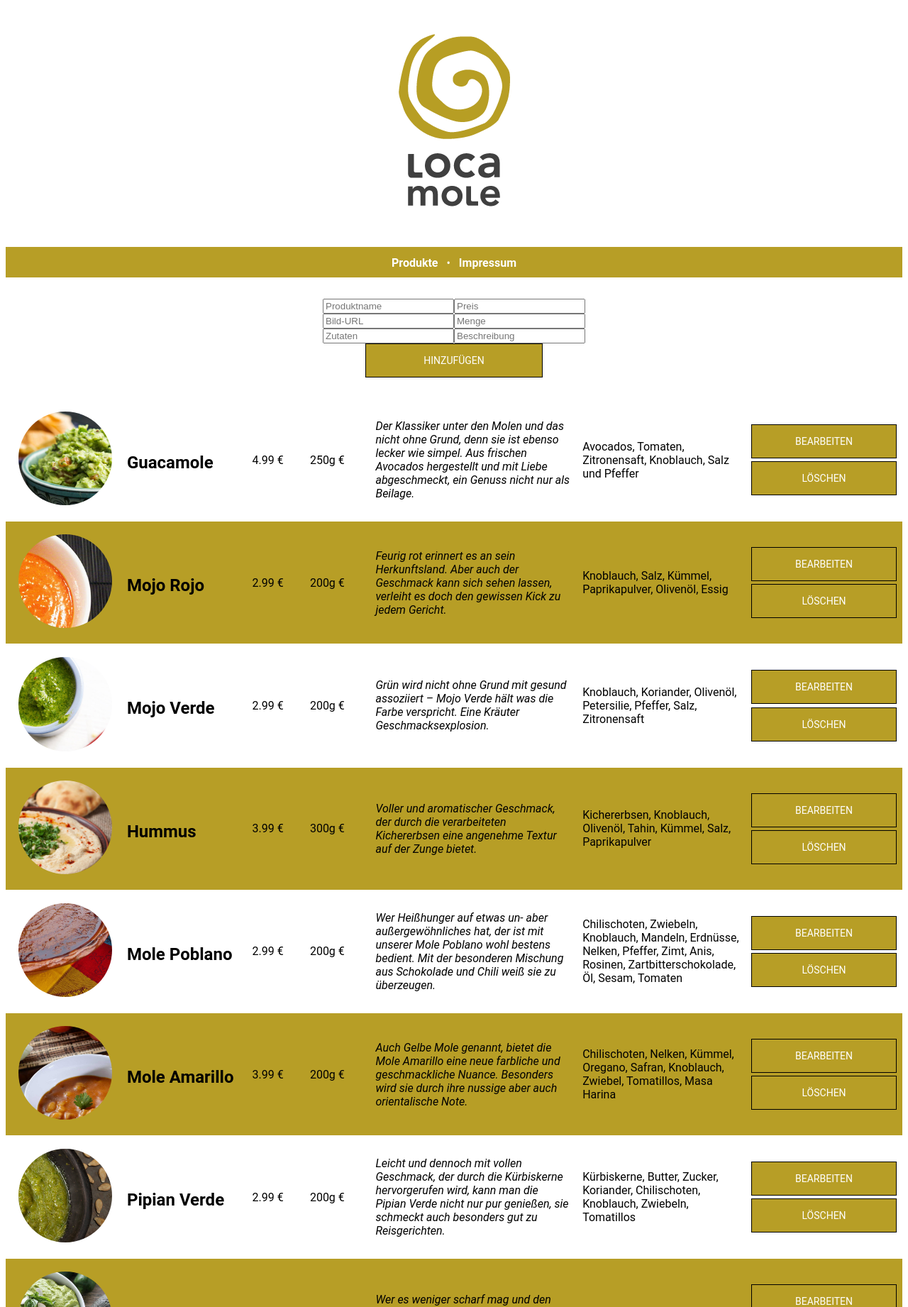
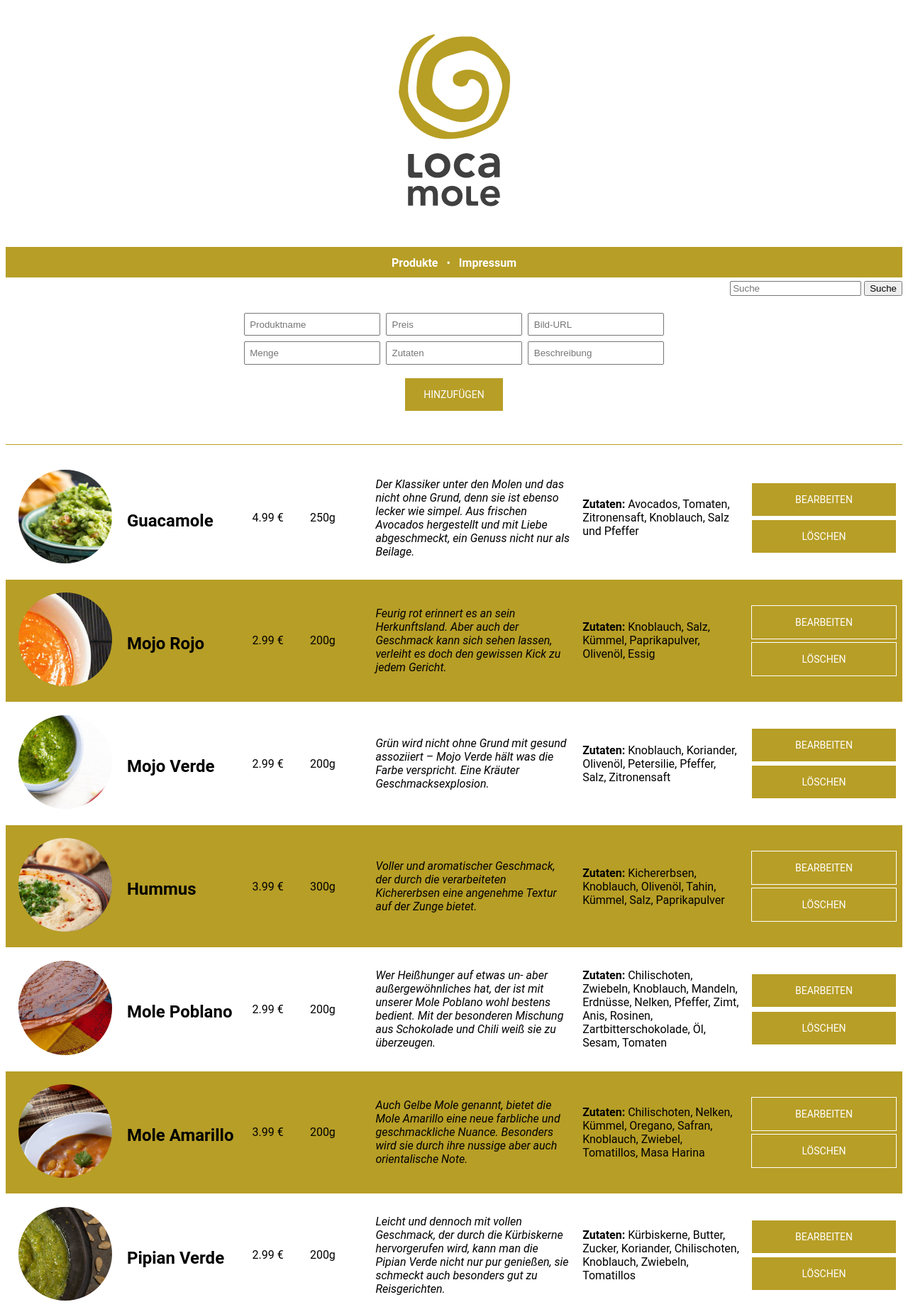
Before and after one commit to lilith-schwarz/php11MP1, a PHP site: page /admin.php in a window 1280 px wide. Shown: the top 1842 px of the page at 71% size. Run offline with PHP 8.4, Linux system fonts and the light colour scheme; a user stored in the database is signed in; data comes from the database, SQL or seed files in the repository.

Commit message:
search-functions EVERYWHERE

```diff
--- a/admin.php
+++ b/admin.php
@@ -18,8 +18,14 @@
 	<div id="menue">
 		<span class="menue"> <a href="katalog.php" class="index">Produkte</a></span>
 		<span class="bullet"> &bull;</span>
-		<span class="menue"><a href="impressum.html" class="index">Impressum</a></span>
-</div>
+		<span class="menue"><a href="impressum.html" class="index">Impressum</a></span></div>
+		<div><form method="post" action="admin.php" id="searchform">
+		<input type="text" name="searchString" placeholder="Suche">
+		<button type="submit" name="searchButton">Suche</button>
+		</form>
+		</div>
+
+
 
 <?php
 session_start();
@@ -36,6 +42,9 @@ $varzutaten="";
 $varbeschreibung="";
 $varid="";
 
+if (!isset($_SESSION['visited'])) { //Wenn nicht eingeloggt (Session inaktiv), dann einloggen
+	login();
+}
 
 if (isset($_POST['loschen'])){	//wenn der Button "Löschen" geklickt wurde
 	button_loeschen();
@@ -46,10 +55,6 @@ else if (isset($_POST['bearbeiten'])){	//wenn der Button "Bearbeiten" geklickt w
 
 create_editform(); //Erstellt das Formular zum Hinzufügen/Bearbeiten der Einträge
 
-if (!isset($_SESSION['visited'])) { //Wenn nicht eingeloggt (Session inaktiv), dann einloggen
-	login();
-}
-
 if(isset($_POST["Hinzufügen"])){	//Button "Hinzufügen" wurde gedrückt
 	add_item();
 }
@@ -57,7 +62,11 @@ else if(isset($_POST["Ändern"])){ 	//Button "Ändern" wurde gedrückt
 	edit_item();
 }
 
-show_itemlist();	//zeigt alle Datenbankeinträge an
+if(isset($_POST['searchButton'])) {
+	searchAndShow_itemlist();	//zeige Suchergebnisse an (Wenn "Suche" gedrückt wurde)
+}else {
+	show_itemlist();	//...oder zeige alle Datenbankeinträge an
+}
 
 mysqli_close($verbindung);	//schließt die Datenbank-Verbindung
 
@@ -137,6 +146,8 @@ function create_editform(){	//generiert die Eingabe-Felder (bei Bearbeiten vorau
 	echo '<button type="submit" name="'.$button.'"" value="'.$varid.'" id="dazu" class="button">'.$button.'</button>';
 	echo '</div>';
 	echo '</form>';
+	echo '<hr>';
+
 }
 
 function login(){
@@ -214,9 +225,9 @@ function show_itemlist(){	//Zeigt alle Items der DB an
 		echo "<td id='tbild'> <img src='{$produkte ['bild']}' class='bild'/></td>";
 		echo "<td><h2 id='th2'> {$produkte ['name']}</h2></td>";
 		echo "<td id='tp'> {$produkte ['preis']} &euro; </td>";
-		echo "<td id='tm'> {$produkte ['menge']} &euro; </td>";
+		echo "<td id='tm'> {$produkte ['menge']}</td>";
 		echo "<td id='tb'> {$produkte ['beschreibung']} </td>";
-		echo "<td id='tz'> {$produkte ['zutaten']}</td>";
+		echo "<td id='tz'><strong>Zutaten: </strong> {$produkte ['zutaten']}</td>";
 		echo "<td class='leer'><form class='dazu' method='post' action='admin.php'>";
 		echo "<button type='submit' name='bearbeiten' value='{$produkte['id']}' class='button' id='ed'>Bearbeiten</button><br/>";
 	    echo "<button type='submit' name='loschen' value='{$produkte['id']}' onclick=\"return confirm('Wirklich löschen?')\" class='button' id='del'>L&ouml;schen</button></form></td>";
@@ -235,6 +246,50 @@ function psw_hash($Input) {
   return($upperHash);
 }
 
+function searchAndShow_itemlist(){
+	global $verbindung;
+
+	$insertString=$_POST['searchString'];
+	$insertArray=explode(" ", $insertString);		//Teilt Suchstring in einzelne Begriffe nach Leerzeichen
+	$wordCount=count($insertArray);					//Zählt, wieviele einzelne Suchbegriffe es gibt
+
+	$sql = "SELECT * FROM produkte WHERE ";			//SQL Befehl wird in for-Schleife fertig definiert
+
+	for ($i=0; $i < $wordCount; $i++) {
+
+		if($i==0){		//Wenn es der 1. Suchbegriff ist
+			$sql .= "name LIKE '%".$insertArray[$i]."%' OR zutaten LIKE '%".$insertArray[$i]."%'";
+
+		}else{			//Für alle weiteren muss ein OR davor...
+			$sql.=" OR name LIKE '%".$insertArray[$i]."%' OR zutaten LIKE '%".$insertArray[$i]."%'";
+
+		}
+	}
+
+	$abfrage=mysqli_query($verbindung, $sql);
+
+	echo'<table class="katalog">';
+
+	while ($produkte = mysqli_fetch_assoc($abfrage)){
+
+		echo"<tr>";
+		echo "<td id='tbild'> <img src='{$produkte ['bild']}' class='bild'/></td>";
+		echo "<td><h2 id='th2'> {$produkte ['name']}</h2></td>";
+		echo "<td id='tp'> {$produkte ['preis']} &euro; </td>";
+		echo "<td id='tm'> {$produkte ['menge']}</td>";
+		echo "<td id='tb'> {$produkte ['beschreibung']} </td>";
+		echo "<td id='tz'><strong>Zutaten: </strong> {$produkte ['zutaten']}</td>";
+		echo "<td class='leer'><form class='dazu' method='post' action='admin.php'>";
+		echo "<button type='submit' name='bearbeiten' value='{$produkte['id']}' class='button' id='ed'>Bearbeiten</button><br/>";
+	    echo "<button type='submit' name='loschen' value='{$produkte['id']}' onclick=\"return confirm('Wirklich löschen?')\" class='button' id='del'>L&ouml;schen</button></form></td>";
+		echo "</tr>";
+	}
+
+	echo'</table>';
+	mysqli_free_result($abfrage);
+}
+
+
 ?>
 <footer>
 
--- a/stylesheet.css
+++ b/stylesheet.css
@@ -72,7 +72,15 @@ div.logo{
   margin-left: auto;
   margin-right: auto;
   text-align: center;
+  width:100%;
+
 }
+#searchform{
+
+float:right;
+padding-top:0.3em;
+}
+
 
 .bullet{
 	color:white;
@@ -269,11 +277,23 @@ tr:nth-child(even) {
 }
 
 div.formdazu{
-width: 500px;
+width: 700px;
 text-align: center;
 margin: auto;
 padding:30px;
+margin-top:1em;
 
+}
+
+div.formdazu input{
+  width:25%;
+  padding:0.5em;
+  margin:0.3em;
+}
+
+div.formdazu button{
+  width: 20%;
+  margin-top:1em;
 }
 
 .button {
@@ -282,9 +302,10 @@ padding:30px;
   outline: 0;
   background: #B79E26;
   width: 50%;
-   border-width:1px;
-    border-style:solid;
-    padding: 15px;
+  border-width:1px;
+  border-style:solid;
+  padding: 15px;
+  border-color: #FFF;
   color: #FFFFFF;
   font-size: 14px;
   -webkit-transition: all 0.3 ease;
@@ -327,3 +348,12 @@ padding:30px;
     color:#444;
 
 }
+
+hr{
+   display: block;
+    height: 1px;
+    border: 0;
+    border-top: 1px solid #B79E26;;
+    margin: 1em 0;
+    padding: 0;
+}
```
Also changed, not shown: katalog.php (+59 -4 lines).
